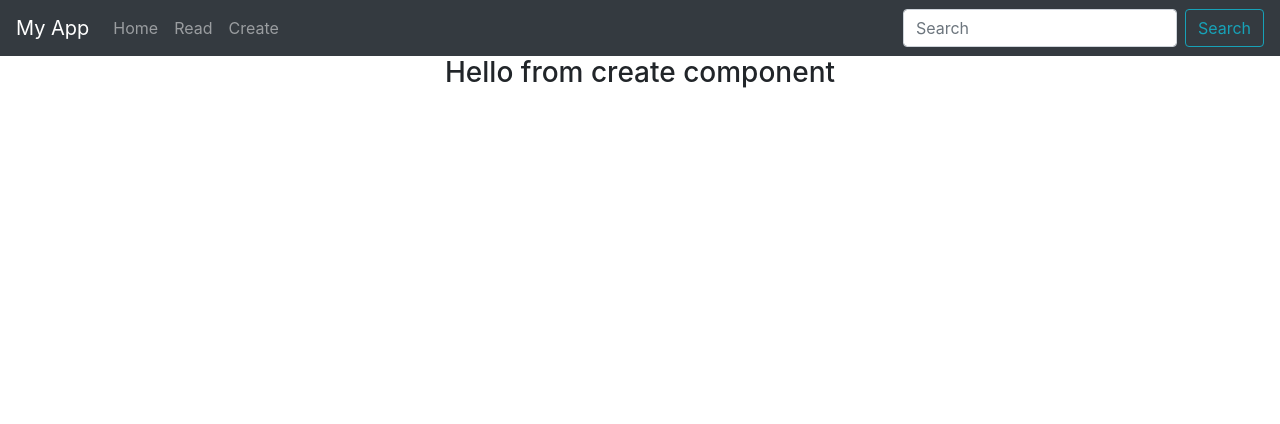
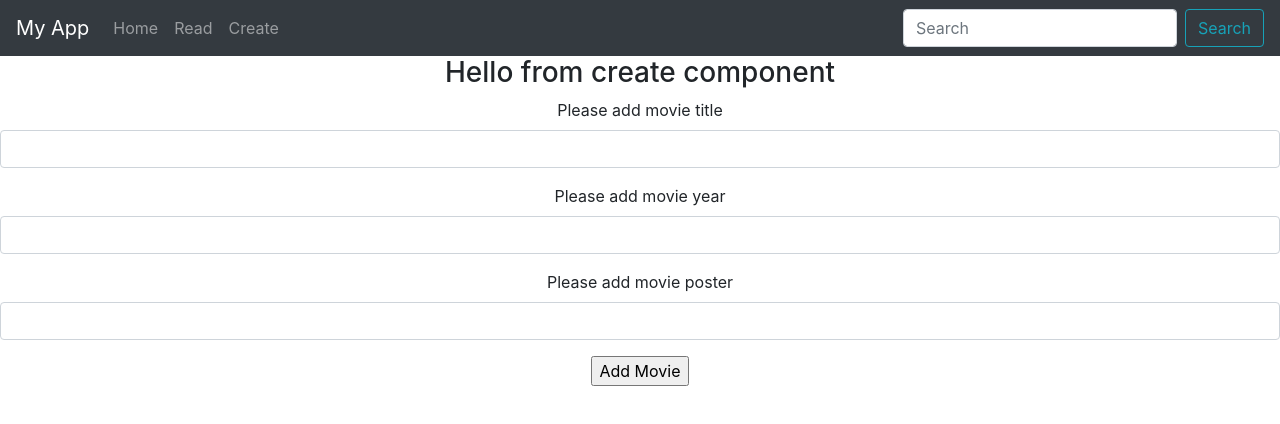
Before and after one commit to allend4/DRQ_Lab11_Mern-Final, a React (Create React App) app: page /create in a window 1280 px wide. Shown: the top 424 px of the page. Built offline with nearby package versions, Linux system fonts and the light colour scheme.

Commit message:
completed lab

```diff
--- a/package.json
+++ b/package.json
@@ -6,6 +6,7 @@
     "@testing-library/jest-dom": "^4.2.4",
     "@testing-library/react": "^9.5.0",
     "@testing-library/user-event": "^7.2.1",
+    "axios": "^0.21.0",
     "bootstrap": "^4.5.2",
     "react": "^16.13.1",
     "react-bootstrap": "^1.3.0",
--- a/src/components/create.js
+++ b/src/components/create.js
@@ -3,10 +3,62 @@ import '../App.css';
 
 export class Create extends React.Component{
 
+    constructor(){
+        super();
+        this.onSubmit = this.onSubmit.bind(this);
+        this.onChangeMovieName = this.onChangeMovieName.bind(this);
+        this.onChangeMovieYear = this.onChangeMovieYear.bind(this);
+        this.onChangeMoviePoster = this.onChangeMoviePoster.bind(this);
+
+        this.state = {
+            Title:'',
+            Year:'',
+            Poster:''
+        }
+    }
+
+    onChangeMovieName(e){
+        this.setState({Title: e.target.value}); //update method and invoke state
+    }
+
+    onChangeMovieYear(e){
+        this.setState({Year: e.target.value});
+    }
+
+    onChangeMoviePoster(e){
+        this.setState({Poster: e.target.value});
+    }
+
+    onSubmit(){
+        alert('Movie added'
+        + '\ntitle:  ' + this.state.Title
+        + '\nYear: ' + this.state.Year
+        + '\nPoster: ' + this.state.Poster);
+    }
+
     render(){
         return(
             <div>
                 <h3>Hello from create component</h3>
+                <form onSubmit={this.onSubmit}>
+
+                    <div className="form-group">
+                        <label>Please add movie title</label>
+                        <input type="text" className="form-control" value={this.state.Title} onChange={this.onChangeMovieName}></input>
+                    </div>
+
+                    <div className="form-group">
+                        <label>Please add movie year</label>
+                        <input type="text" className="form-control" value={this.state.Year} onChange={this.onChangeMovieYear}></input>
+                    </div>
+
+                    <div className="form-group">
+                        <label>Please add movie poster</label>
+                        <input type="text" className="form-control" value={this.state.Poster} onChange={this.onChangeMoviePoster}></input>
+                    </div>
+
+                    <input type="submit" value="Add Movie"></input>
+                </form>
             </div>
         );
     }
--- a/src/components/movies.js
+++ b/src/components/movies.js
@@ -6,7 +6,7 @@ export class Movies extends React.Component{
 
     render(){
         return this.props.movies.map((movie) =>{ // pulls array (collection )apart to create movie objects
-            return <MovieItem movie={movie}></MovieItem> // MovieItem for each movie and pass data
+            return <MovieItem Key={movie.imdbID} movie={movie}></MovieItem> // MovieItem for each movie and pass data
         });
             //<div>
             //   <h3>Hello from Movies Component</h3>
--- a/src/components/read.js
+++ b/src/components/read.js
@@ -1,13 +1,16 @@
 import React from 'react';
 import { Movies } from './movies';
 import '../App.css';
+import axios from 'axios';
 
 export class Read extends React.Component{
 
     // obect state stores data
     state = {
         movies:[ // state contains object movies / JSON format
-            {
+
+            // getting rid of JSON data programmed in. we want to pull it from online API
+            /*{
             "Title": "Avengers: Infinity War",
             "Year": "2018",
             "imdbID": "tt4154756",
@@ -27,9 +30,22 @@ export class Read extends React.Component{
             "imdbID": "tt0472062",
             "Type": "movie",
             "Poster": "https://m.media-amazon.com/images/M/MV5BMTgwMDgwMDc4MF5BMl5BanBnXkFtZTYwOTU3MDM4._V1_SX300.jpg"
-            }
+            }*/
+
             ]
     };
+
+    componentDidMount(){
+    axios.get('https://jsonblob.com/api/jsonblob/520c3b5e-0312-11eb-a6af-cbf00d776032') // retrieve data from net
+        .then(response => {
+            this.setState({movies: response.data.Search}) // furfilled path
+        })
+        .catch(
+            (error) => {
+                console.log(error);
+            }
+        );
+    }
 
     /* render HTML*/
     render(){
```
Also changed, not shown: 1 other file (tests, documents, lock files or other folders).
